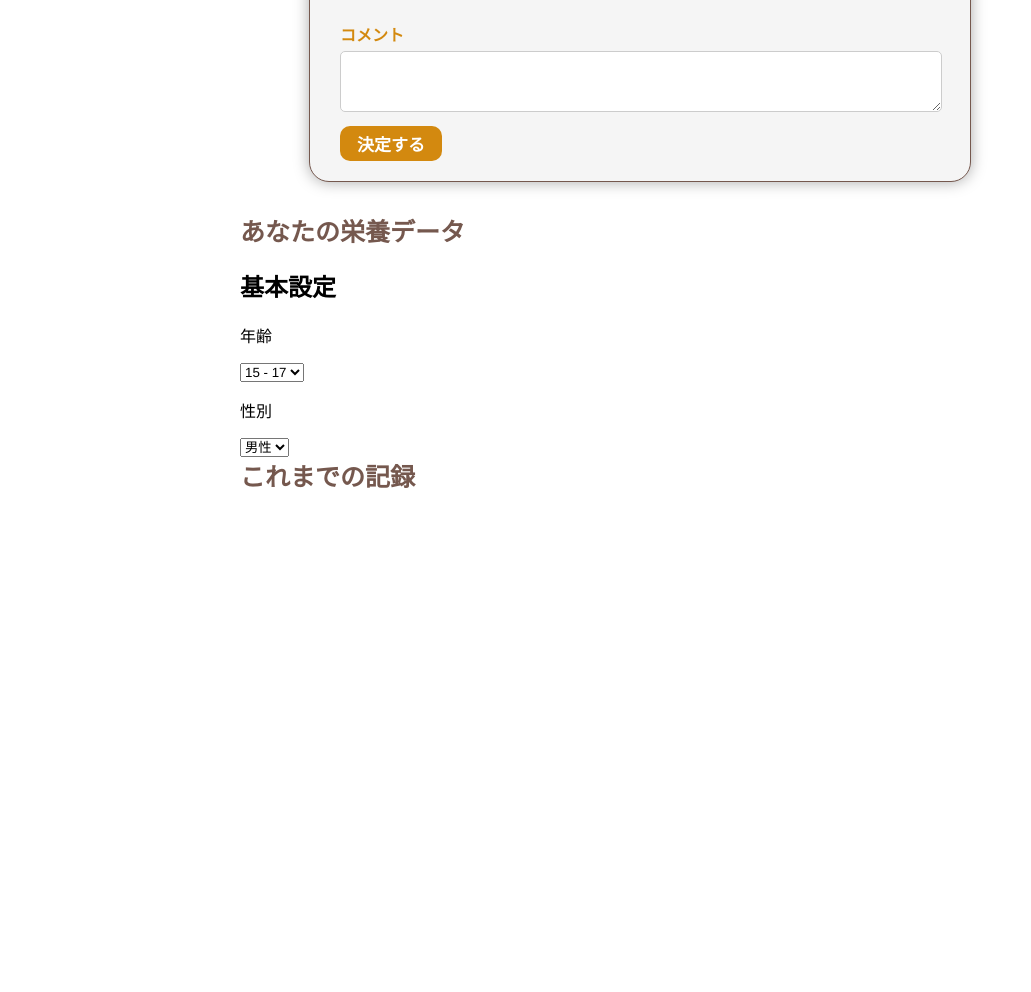
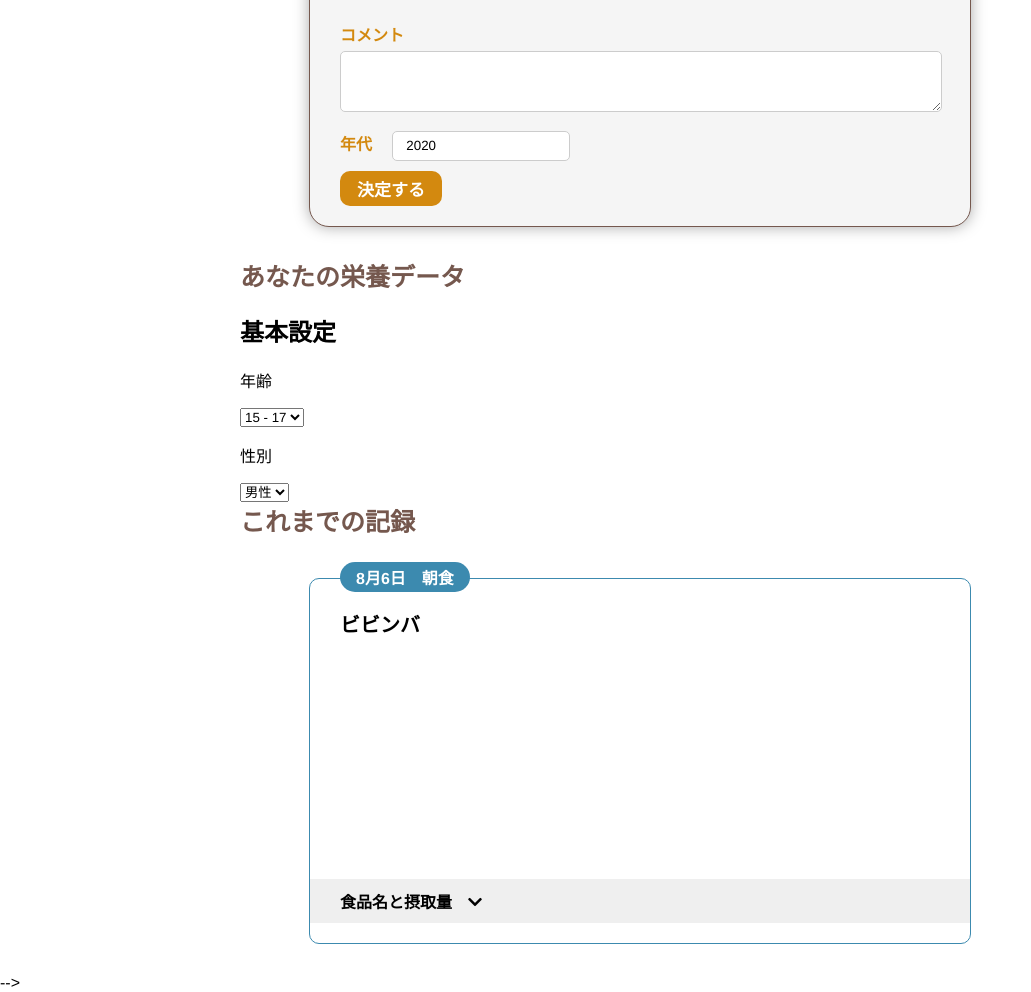
Before and after one commit to mondouko/JiyouDialy, a plain HTML site: page index.html in a window 1280 px wide. Shown: the part 711-1703 px from the top of the page, without its empty margins (0-1031 px from the left). Before the commit the page ends 1244 px from the top, so only its background shows below. Drawn offline with nearby package versions, Linux system fonts and the light colour scheme.

Commit message:
Add files via upload

```diff
--- a/index.html
+++ b/index.html
@@ -125,6 +125,7 @@
 				<div>
 					<p>コメント</p><textarea class = "comment" name = "comment" rows = "3" cols = "213089"></textarea>
 				</div>
+				<div class = "year"><p>年代</p><input type = "text" value = "2020"></div>
 				<button id = "submit">決定する</button>
 			</form>
 		</div>
@@ -159,7 +160,7 @@
 
 		<div class = "outer" id = "log">
 			<h1>これまでの記録</h1>
-			<!--<form class = "edit breakfast" onsubmit="return false">
+			<form class = "edit breakfast" onsubmit="return false" data-year = "2020">
 					<p class = "l-time"><span class = "l-month">8</span>月<span class = "l-date">6</span>日　<span class = "l-bld">朝食</span></p>
 					<h2 class = "l-ingname">ビビンバ</h2>
 
```
